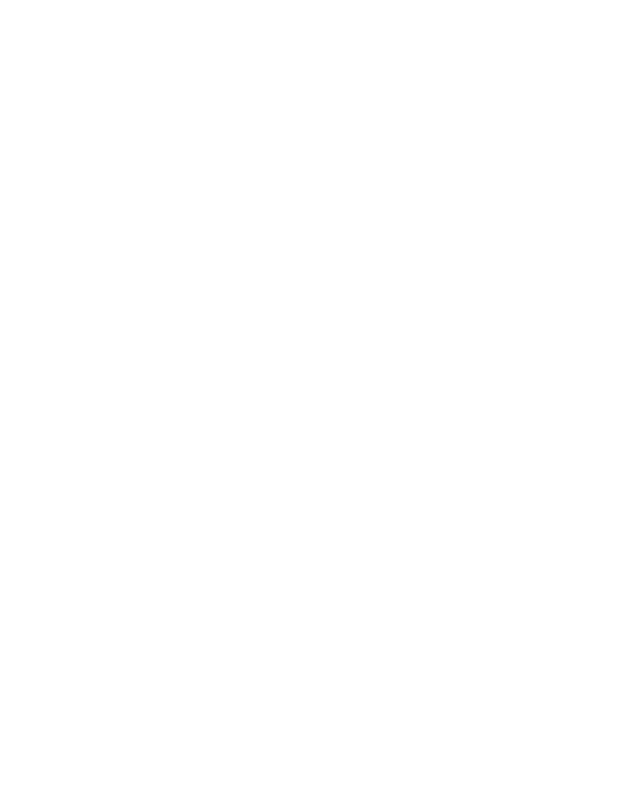
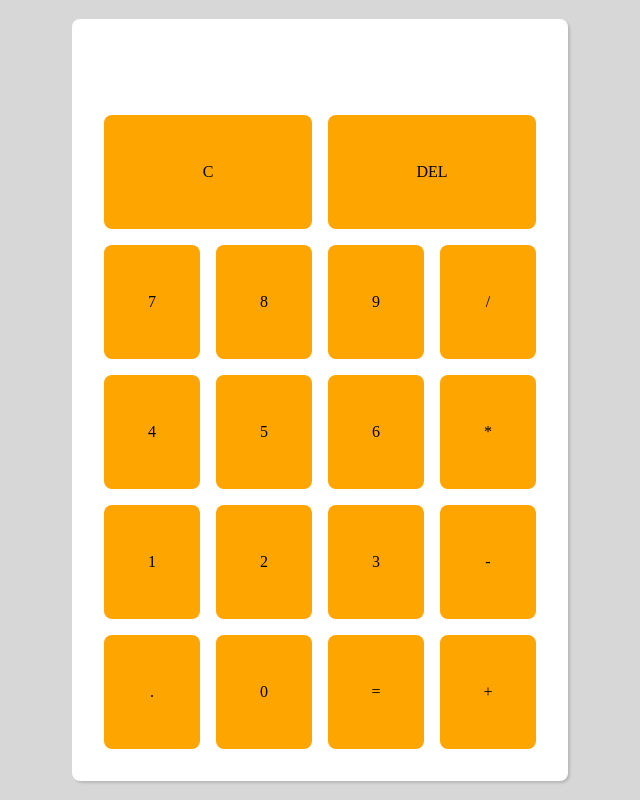
Before and after one commit to sandry24/Calculator, a plain HTML site: page index.html in a window 1280 px wide. Shown: the whole page, without its empty margins (320-960 px from the left). Drawn offline with Linux system fonts and the light colour scheme.

Commit message:
Create basic HTML layout

```diff
--- a/index.html
+++ b/index.html
@@ -1,14 +1,57 @@
 <!DOCTYPE html>
 
 <html lang="en">
-    <title>
+    <head>
+        <title>Calculator App</title>
         <meta charset="utf-8">
         <meta name="viewport" content="initial-scale=1, width=device-width">
-        <link href="style.css" rel="stylesheet">
+        <link rel="stylesheet" href="style.css">
         <script src="javascript.js" defer></script>
         <!-- TODO: add a favicon-->
-    </title>
+    </head>
     <body>
+        <div class="container">
+            <div id="calculator">
 
+                <div id="screen">
+
+                </div>
+
+                <div id="buttons">
+                    <div class="flex-row">
+                        <div class="flex-cell">C</div>
+                        <div class="flex-cell">DEL</div>
+                    </div>
+
+                    <div class="flex-row">
+                        <div class="flex-cell">7</div>
+                        <div class="flex-cell">8</div>
+                        <div class="flex-cell">9</div>
+                        <div class="flex-cell">/</div>
+                    </div>
+
+                    <div class="flex-row">
+                        <div class="flex-cell">4</div>
+                        <div class="flex-cell">5</div>
+                        <div class="flex-cell">6</div>
+                        <div class="flex-cell">*</div>
+                    </div>
+
+                    <div class="flex-row">
+                        <div class="flex-cell">1</div>
+                        <div class="flex-cell">2</div>
+                        <div class="flex-cell">3</div>
+                        <div class="flex-cell">-</div>
+                    </div>
+
+                    <div class="flex-row">
+                        <div class="flex-cell">.</div>
+                        <div class="flex-cell">0</div>
+                        <div class="flex-cell">=</div>
+                        <div class="flex-cell">+</div>
+                    </div>
+                </div>
+            </div>
+        </div>
     </body>
 </html>
--- a/style.css
+++ b/style.css
@@ -1,3 +1,51 @@
 body {
+    margin: 0;
     padding: 0;
+    display: flex;
+    align-items: center;
+    justify-content: center;
+    min-height: 100vh;
+    background-color: rgb(215, 215, 215);
 }
+
+.container {
+    border-radius: 8px;
+    box-shadow: rgba(0, 0, 0, 0.15) 1.95px 1.95px 2.6px;
+    padding: 2rem;
+    background-color: white;
+}
+
+#calculator {
+    display: flex;
+    justify-content: center;
+    align-items: center;
+    flex-direction: column;
+}
+
+#screen {
+    background-color: black;
+    height: 4rem;
+}
+
+#buttons {
+    display: flex;
+    flex-direction: column;
+    gap: 1rem;
+}
+
+.flex-row {
+    display: flex;
+    gap: 1rem;
+}
+
+.flex-cell {
+    flex: 1 1 auto;
+    width: 3rem;
+    box-sizing: border-box;
+    padding: 3rem;
+    border-radius: 8px;
+    background-color: orange;
+    display: flex;
+    justify-content: center;
+    align-items: center;
+}
```
